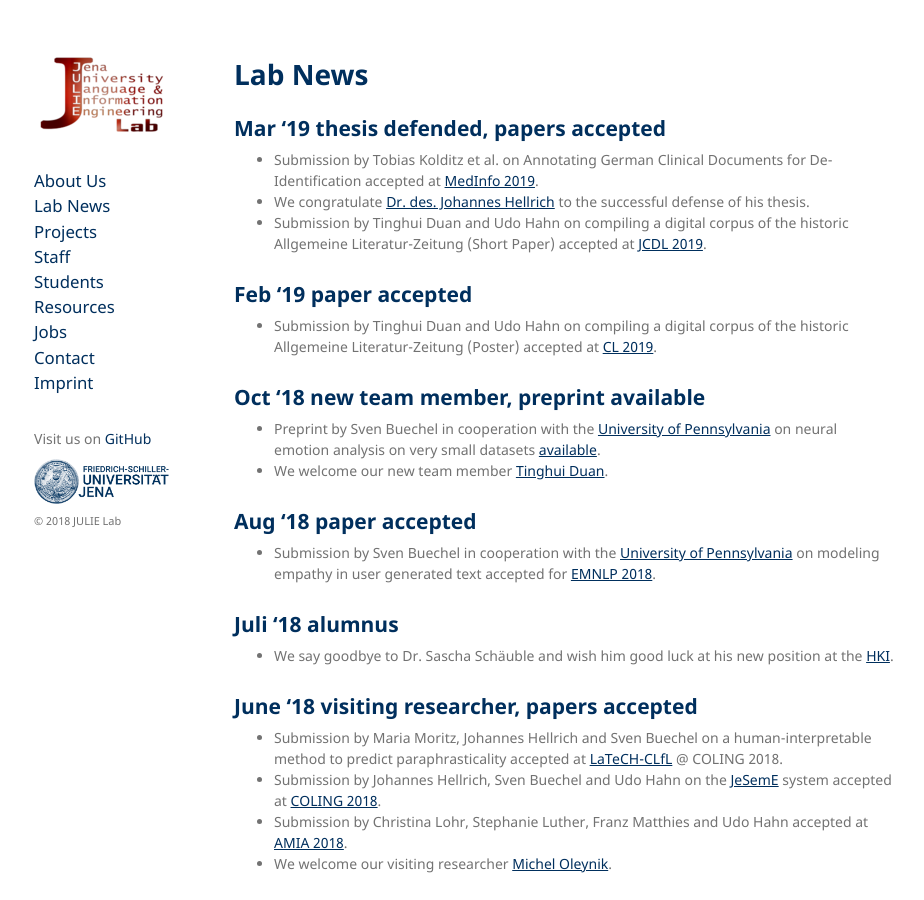
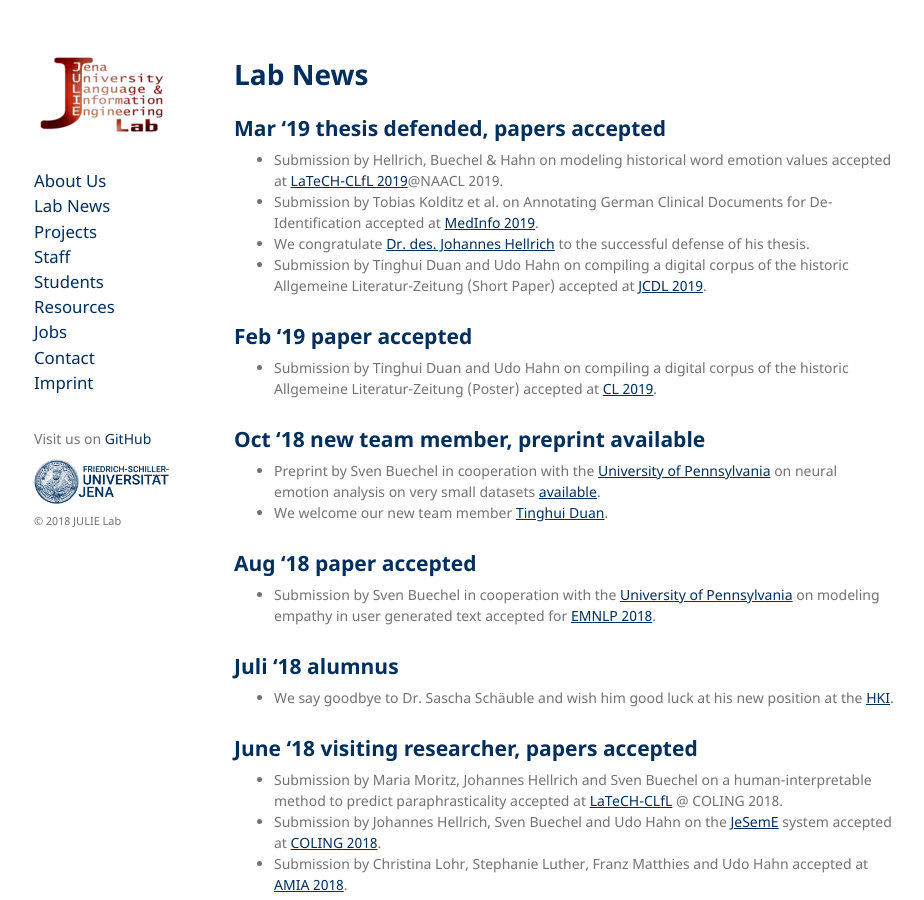
Before and after one commit to JULIELab/JULIELab.github.io, a Jekyll site: the page built from Lab+News.md, in a window 1280 px wide and 900 px high. Shown: the whole window, without its empty margins (176-1100 px from the left). Built offline with Jekyll 4.4.1, drawn with Linux system fonts in a browser that asks for light colours; our own code applies the rules of GitHub Pages for plain Markdown files.

Commit message:
Update Lab+News.md

```diff
--- a/Lab+News.md
+++ b/Lab+News.md
@@ -4,6 +4,7 @@ layout: default
 # Lab News
 
 ## Mar '19 thesis defended, papers accepted
+* Submission by Hellrich, Buechel & Hahn on modeling historical word emotion values accepted at [LaTeCH-CLfL 2019](https://sighum.wordpress.com/events/latech-clfl-2019/)@NAACL 2019.
 * Submission by Tobias Kolditz et al. on Annotating German Clinical Documents for De-Identification accepted at [MedInfo 2019](https://medinfo-lyon.org/en/).
 * We congratulate [Dr. des. Johannes Hellrich](/Staff/Hellrich/index.html) to the successful defense of his thesis.
 * Submission by Tinghui Duan and Udo Hahn on compiling a digital corpus of the historic Allgemeine Literatur-Zeitung (Short Paper) accepted at [JCDL 2019](https://2019.jcdl.org).
```
